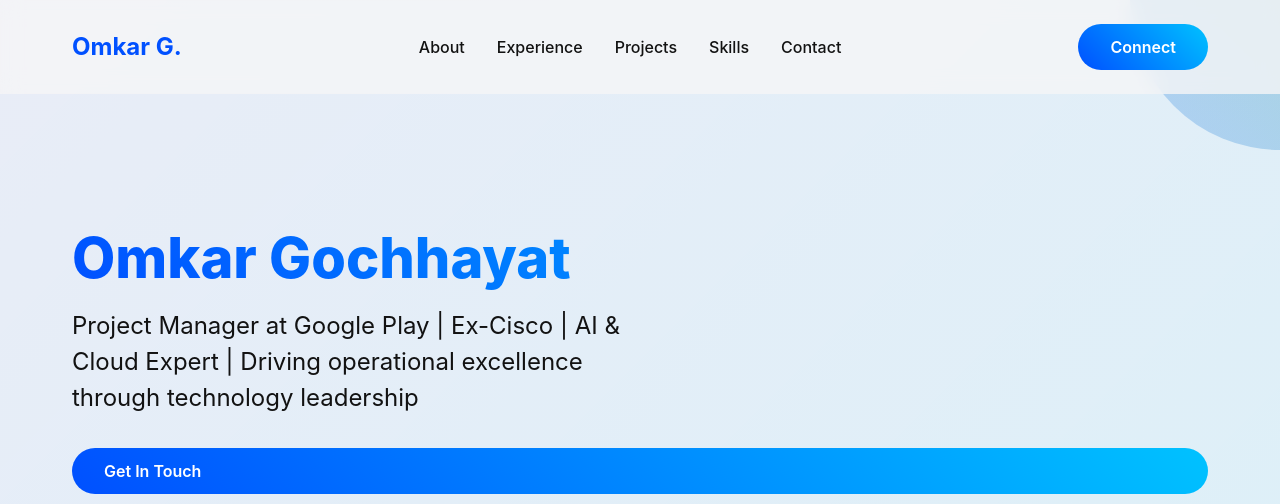
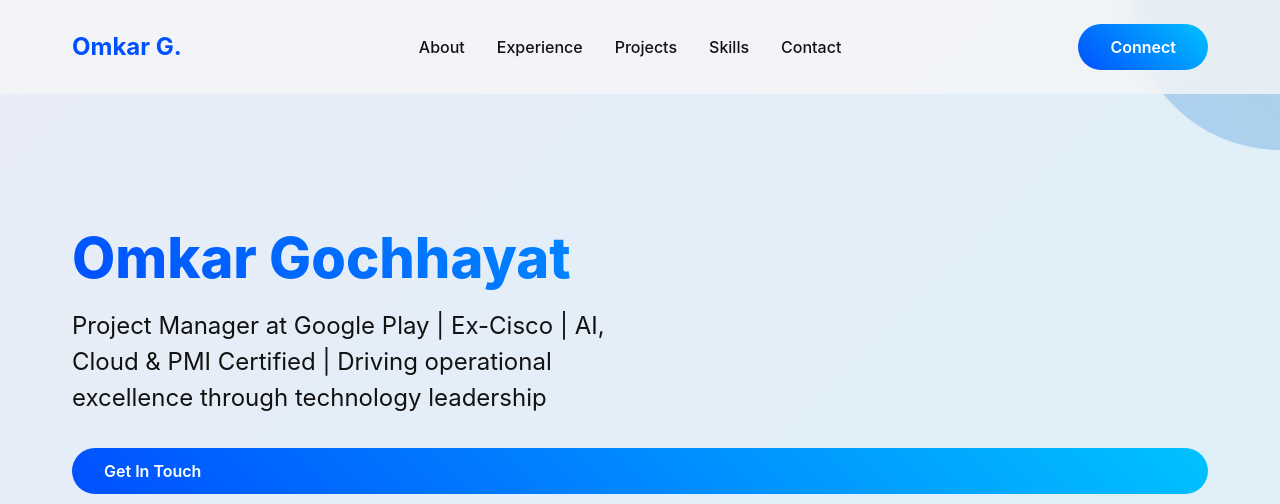
Before and after one commit to Omkar142/omkar_portfolio, a plain HTML site: page index.html in a window 1280 px wide. Shown: the top 504 px of the page. Drawn offline with Linux system fonts and the light colour scheme.

Commit message:
Update index.html

```diff
--- a/index.html
+++ b/index.html
@@ -878,7 +878,7 @@
     <div class="header-circle circle-2"></div>
     <div class="container header-content">
       <h1 class="title">Omkar Gochhayat</h1>
-      <p class="subtitle">Project Manager at Google Play | Ex-Cisco | AI & Cloud Expert | Driving operational excellence through technology leadership</p>
+      <p class="subtitle">Project Manager at Google Play | Ex-Cisco | AI, Cloud & PMI Certified | Driving operational excellence through technology leadership</p>
       <a href="#contact" class="cta-button">Get In Touch</a>
       <div class="social-links">
         <a href="https://www.linkedin.com/in/omkar-gochhayat" class="social-link" target="_blank" rel="noopener noreferrer">
```
